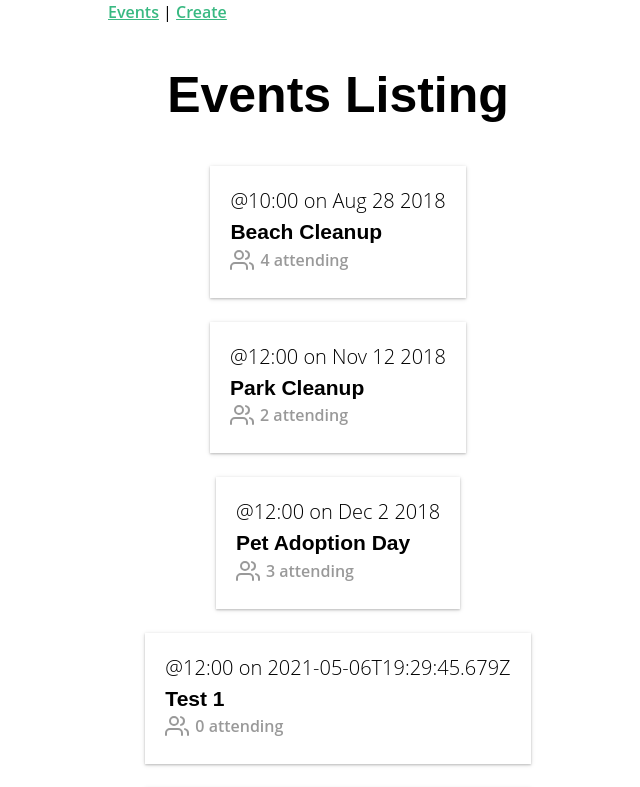
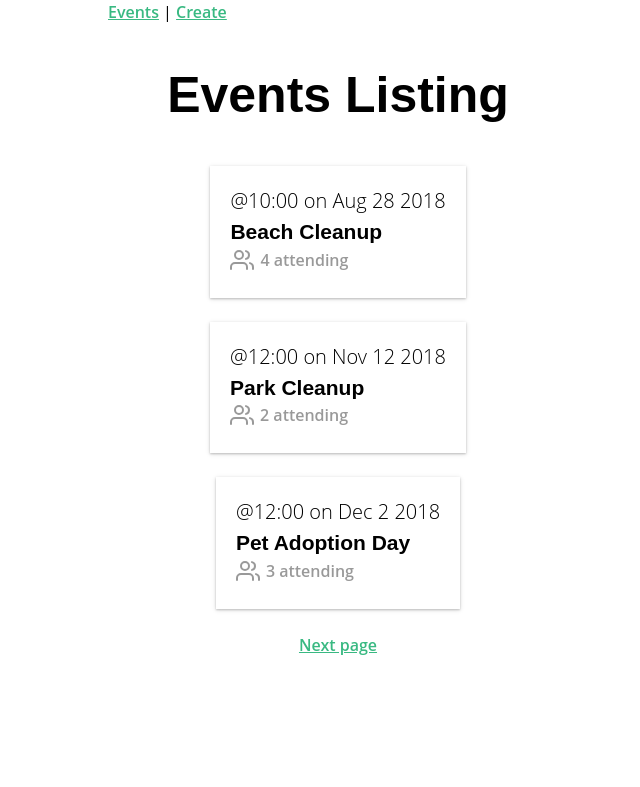
Before and after one commit to training-yoyosan/real-world-vue3, a Vue app: page / in a window 1280 px wide. Shown: the top 787 px of the page, without its empty margins (302-942 px from the left). Built offline with nearby package versions, Linux system fonts and the light colour scheme; data requests are answered from the project's data file.

Commit message:
mutations&actions #2
- Move events fetching into state
- Display pagination

```diff
--- a/db.json
+++ b/db.json
@@ -78,7 +78,7 @@
       "title": "Test 1",
       "description": "",
       "location": "",
-      "date": "2021-05-06T19:29:45.679Z",
+      "date": "2021-05-06",
       "time": "12:00",
       "attendees": []
     },
@@ -88,7 +88,7 @@
       "title": "Plant trees",
       "description": "",
       "location": "Forest",
-      "date": "2021-05-19T19:36:00.000Z",
+      "date": "2021-05-19",
       "time": "16:00",
       "attendees": []
     },
@@ -98,8 +98,64 @@
       "title": "Plant coconuts",
       "description": "",
       "location": "In the jungle",
-      "date": "2021-05-18T19:39:00.000Z",
+      "date": "2021-05-18",
       "time": "16:00",
+      "attendees": []
+    },
+    {
+      "id": 6550683,
+      "category": "nature",
+      "title": "Nature event #1",
+      "description": "",
+      "location": "",
+      "date": "2021-05-07",
+      "time": "",
+      "attendees": []
+    },
+    {
+      "id": 6209378,
+      "category": "",
+      "title": "",
+      "description": "",
+      "location": "",
+      "date": "2021-05-07",
+      "time": "",
+      "attendees": []
+    },
+    {
+      "id": 1535756,
+      "user": {
+        "id": "abc123",
+        "name": "Gigi Bingi"
+      },
+      "category": "housing",
+      "organizer": {
+        "id": "abc123",
+        "name": "Gigi Bingi"
+      },
+      "title": "Housing #1",
+      "description": "",
+      "location": "",
+      "date": "",
+      "time": "13:00",
+      "attendees": []
+    },
+    {
+      "id": 4004271,
+      "user": {
+        "id": "abc123",
+        "name": "Gigi Bingi"
+      },
+      "category": "housing",
+      "organizer": {
+        "id": "abc123",
+        "name": "Gigi Bingi"
+      },
+      "title": "Housing #2",
+      "description": "",
+      "location": "",
+      "date": "2021-05-07",
+      "time": "12:00",
       "attendees": []
     }
   ]
--- a/src/App.vue
+++ b/src/App.vue
@@ -4,7 +4,7 @@
     |
     <router-link :to="{ name: 'EventCreate' }">Create</router-link>
   </div>
-  <router-view />
+  <router-view :key="$route.fullPath" />
 </template>
 
 <style>
--- a/src/services/EventService.js
+++ b/src/services/EventService.js
@@ -10,8 +10,8 @@ const apiClient = axios.create({
 });
 
 export default {
-  getEvents() {
-    return apiClient.get("/events");
+  getEvents(perPage, page) {
+    return apiClient.get("/events" + "?_limit=" + perPage + "&_page=" + page);
   },
   getEvent(id) {
     return apiClient.get("/events/" + id);
--- a/src/store/index.js
+++ b/src/store/index.js
@@ -19,12 +19,8 @@ export default createStore({
       { id: 3, text: "...", done: true },
       { id: 4, text: "...", done: false },
     ],
-    events: [
-      { id: 1, text: "...", organizer: "..." },
-      { id: 2, text: "...", organizer: "..." },
-      { id: 3, text: "...", organizer: "..." },
-      { id: 4, text: "...", organizer: "..." },
-    ],
+    events: [],
+    eventsCount: 0,
   },
   getters: {
     catLength: (state) => {
@@ -47,6 +43,12 @@ export default createStore({
     ADD_EVENT(state, event) {
       state.events.push(event);
     },
+    SET_EVENTS(state, events) {
+      state.events = events;
+    },
+    SET_EVENTS_COUNT(state, count) {
+      state.eventsCount = count;
+    },
   },
   actions: {
     createEvent({ commit }, event) {
@@ -54,6 +56,16 @@ export default createStore({
         commit("ADD_EVENT", event);
       });
     },
+    fetchEvents({ commit }, { perPage, page }) {
+      EventService.getEvents(perPage, page)
+        .then((response) => {
+          commit("SET_EVENTS", response.data);
+          commit("SET_EVENTS_COUNT", response.headers["x-total-count"]);
+        })
+        .catch((error) => {
+          console.log("There was an error:" + error.response);
+        });
+    },
   },
   modules: {},
 });
--- a/src/views/EventList.vue
+++ b/src/views/EventList.vue
@@ -2,13 +2,31 @@
   <div class="events">
     <h1>Events Listing</h1>
     <EventCard v-for="event in events" :key="event.id" :event="event" />
+    <div class="pagination">
+      <template v-if="page != 1">
+        <router-link
+          :to="{ name: 'EventList', query: { page: page - 1 } }"
+          rel="prev"
+          >Prev page
+        </router-link>
+        |
+      </template>
+
+      <template v-if="perPage * page < eventsCount">
+        <router-link
+          :to="{ name: 'EventList', query: { page: page + 1 } }"
+          rel="next"
+          >Next page
+        </router-link>
+      </template>
+    </div>
   </div>
 </template>
 
 <script>
 // @ is an alias to /src
 import EventCard from "@/components/EventCard";
-import EventService from "@/services/EventService";
+import { mapState } from "vuex";
 
 export default {
   name: "EventList",
@@ -19,18 +37,22 @@ export default {
 
   data() {
     return {
-      events: null,
+      perPage: 3,
     };
   },
 
   created() {
-    EventService.getEvents()
-      .then((response) => {
-        this.events = response.data;
-      })
-      .catch((error) => {
-        console.log("There was an error:" + error.response);
-      });
+    this.$store.dispatch("fetchEvents", {
+      perPage: this.perPage,
+      page: this.page,
+    });
+  },
+
+  computed: {
+    page() {
+      return parseInt(this.$route.query.page) || 1;
+    },
+    ...mapState(["events", "eventsCount"]),
   },
 };
 </script>
```
